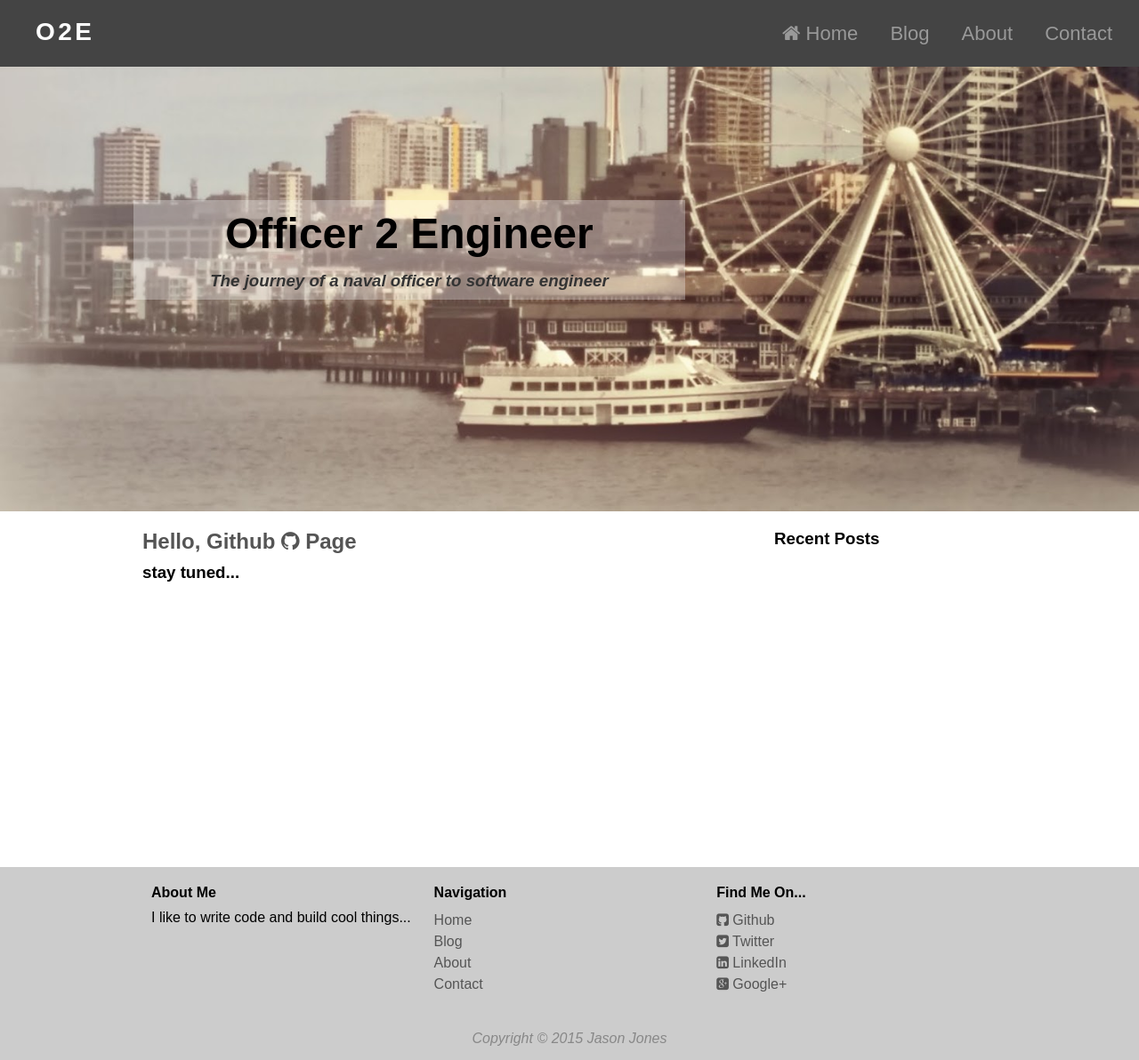
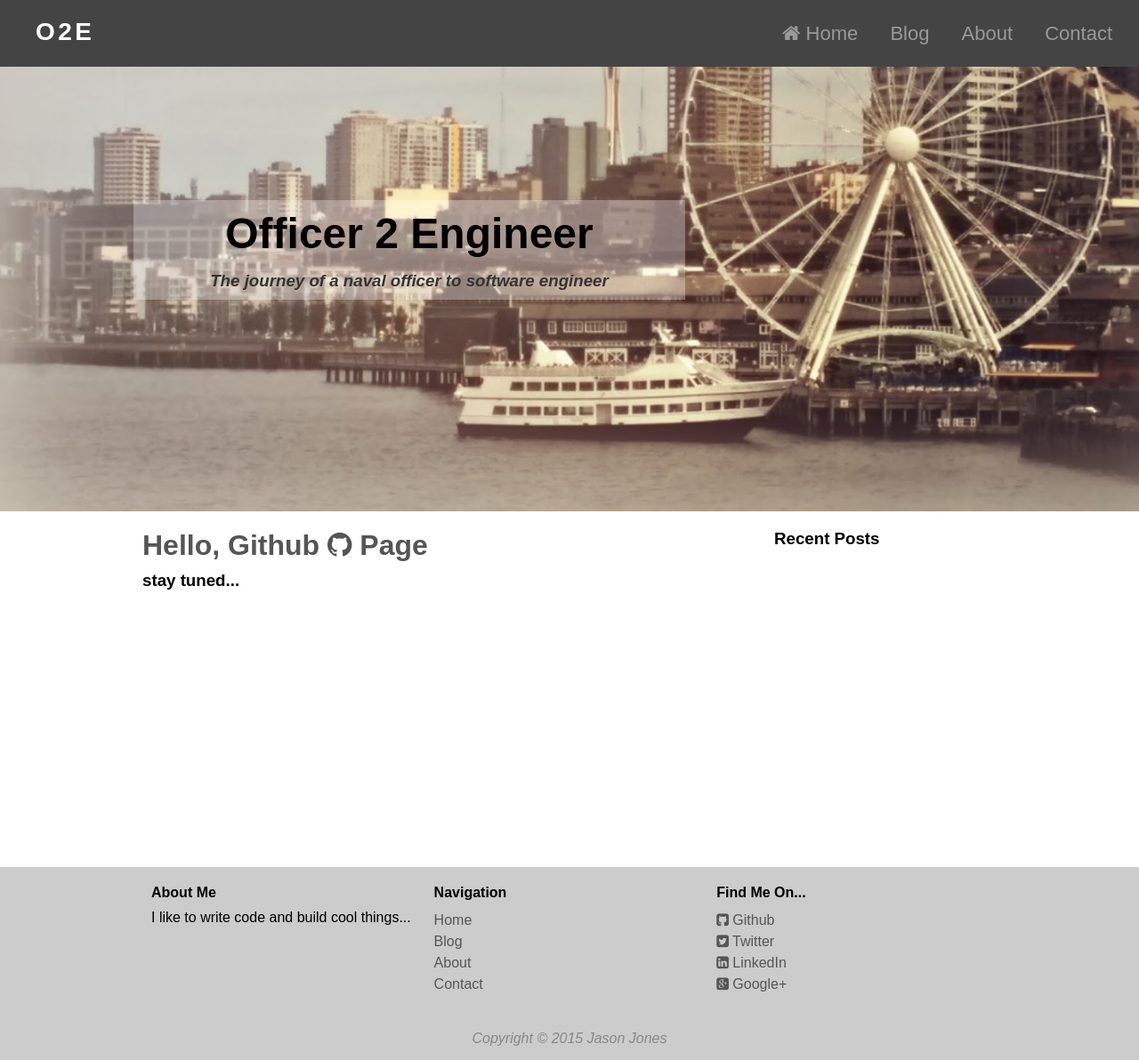
Before and after one commit to jasonsjones/jasonsjones.github.io, a Jekyll site: the page built from index.html, in a window 1280 px wide and 1192 px high. Shown: the whole window at 89% size. Built offline with Jekyll 4.4.1, drawn with Linux system fonts in a browser that asks for light colours.

Commit message:
Separate layout into own file

```diff
--- a/_sass/_base.scss
+++ b/_sass/_base.scss
@@ -12,13 +12,6 @@
     font-family: "Arial", sans-serif;
 }
 
-.container {
-    width: 960px;
-    margin: 0 auto;
-    clear: both;
-    /*border: 1px solid red;*/
-    overflow: auto;
-}
 
 header {
     height: 500px;
@@ -47,11 +40,11 @@
 
 .main-content {
     min-height: 400px;
-    /*border: 1px solid blue;*/
     width: 700px;
     float: left;
 
     h1 {
+        font-size: 2em;
         margin: 20px 0 10px;
         color: #555;
     }
@@ -81,13 +74,6 @@
     }
 }
 
-.sidebar {
-    /*border: 1px solid green;*/
-    width: 250px;
-    margin-top: 20px;
-    float: right;
-}
-
 .blog {
     color: #222;
     margin: 25px 0;
--- /dev/null
+++ b/_sass/_layout.scss
@@ -0,0 +1,13 @@
+
+.container {
+    width: 960px;
+    margin: 0 auto;
+    clear: both;
+    overflow: auto;
+}
+
+.sidebar {
+    width: 250px;
+    margin-top: 20px;
+    float: right;
+}
--- a/assets/css/main.scss
+++ b/assets/css/main.scss
@@ -6,6 +6,7 @@
 //
 
 @import 'vars';
+@import 'layout';
 @import 'base';
 @import 'navbar';
 @import 'footer';
```
